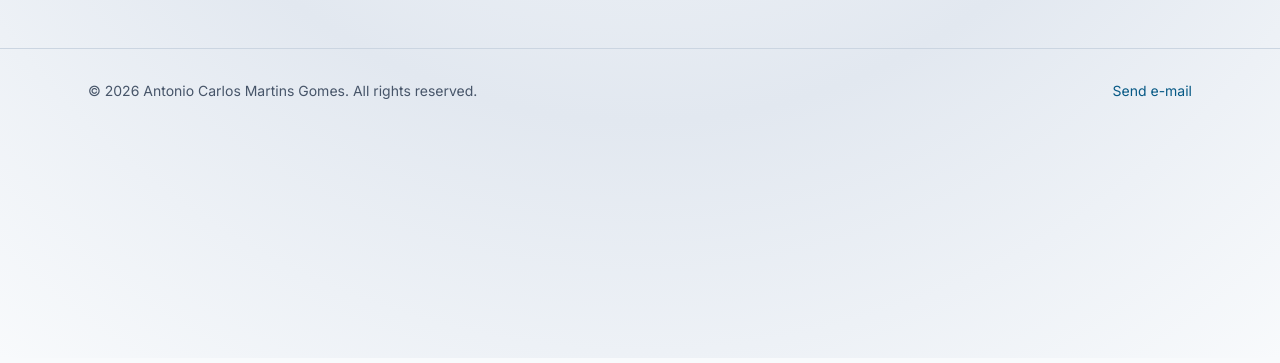
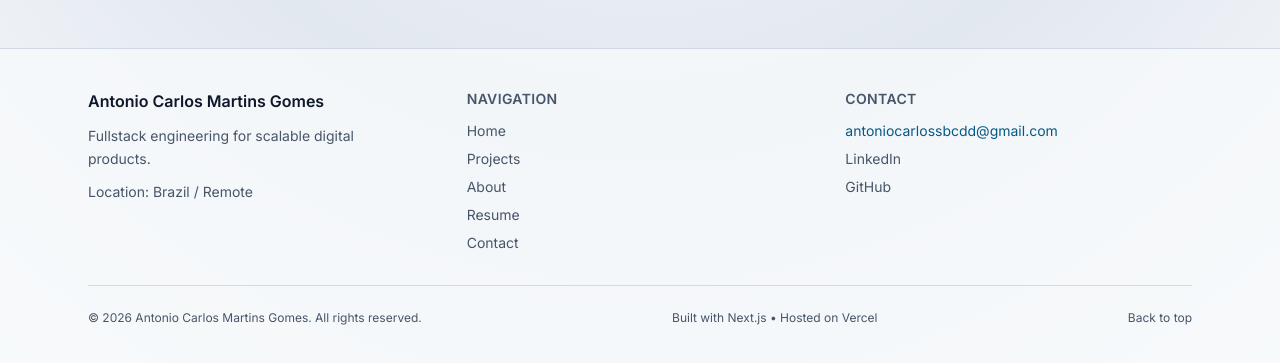
Before and after one commit to CarlosSb/antonio-gomes, a Next.js app: page /en/contact in a window 1280 px wide. Shown: the part 442-805 px from the top of the page. Built offline with nearby package versions, Linux system fonts and the light colour scheme; no server answers.

Commit message:
feat(layout): update nav anchors and implement premium footer

```diff
--- a/src/app/[locale]/layout.tsx
+++ b/src/app/[locale]/layout.tsx
@@ -29,7 +29,7 @@ export default async function LocaleLayout({ children, params }: LocaleLayoutPro
     <>
       <Header content={content} locale={locale} />
       {children}
-      <Footer content={content} />
+      <Footer content={content} locale={locale} />
     </>
   );
 }
--- a/src/components/Footer.tsx
+++ b/src/components/Footer.tsx
@@ -1,26 +1,103 @@
-import type { LocalizedProfileContent } from "@/content/profile";
+import Link from "next/link";
+import type { LocalizedProfileContent, Locale } from "@/content/profile";
+import { withLocalePath } from "@/lib/i18n";
 
 type FooterProps = {
   content: LocalizedProfileContent;
+  locale: Locale;
 };
 
-export default function Footer({ content }: FooterProps) {
+export default function Footer({ content, locale }: FooterProps) {
   const year = new Date().getFullYear();
+  const homePath = withLocalePath(locale);
 
   const rights = content.footer.rights
     .replace("{year}", String(year))
     .replace("{name}", content.profile.name);
 
+  const navigationLinks = [
+    { href: homePath, label: content.navigation.home },
+    { href: withLocalePath(locale, "/projects"), label: content.navigation.projects },
+    { href: withLocalePath(locale, "/about"), label: content.navigation.about },
+    { href: `${homePath}#resume`, label: content.navigation.resume },
+    { href: `${homePath}#contact`, label: content.navigation.contact },
+  ];
+
   return (
-    <footer className="border-t border-slate-800">
-      <div className="mx-auto flex w-full max-w-6xl flex-col gap-2 px-4 py-8 text-sm text-slate-400 sm:flex-row sm:items-center sm:justify-between sm:px-6">
-        <p>{rights}</p>
-        <a
-          href={`mailto:${content.profile.email}`}
-          className="w-fit text-sky-400 transition hover:text-sky-300 focus-visible:outline focus-visible:outline-2 focus-visible:outline-offset-2 focus-visible:outline-sky-500"
-        >
-          {content.actions.emailMe}
-        </a>
+    <footer className="border-t border-slate-800/90 bg-slate-950/80">
+      <div className="mx-auto w-full max-w-6xl px-4 py-10 sm:px-6">
+        <div className="grid gap-8 md:grid-cols-3">
+          <section className="space-y-3" aria-label={content.profile.name}>
+            <h2 className="text-base font-semibold text-slate-100">{content.profile.name}</h2>
+            <p className="max-w-xs text-sm leading-relaxed text-slate-300">{content.footer.tagline}</p>
+            <p className="text-sm text-slate-400">
+              {content.footer.locationLabel}: {content.footer.locationValue}
+            </p>
+          </section>
+
+          <section className="space-y-3" aria-label={content.footer.navigationTitle}>
+            <h2 className="text-sm font-semibold uppercase tracking-wide text-slate-300">
+              {content.footer.navigationTitle}
+            </h2>
+            <nav className="flex flex-col gap-2" aria-label={content.footer.navigationTitle}>
+              {navigationLinks.map((item) => (
+                <Link
+                  key={item.href}
+                  href={item.href}
+                  aria-label={item.label}
+                  className="w-fit text-sm text-slate-300 transition hover:text-slate-100 focus-visible:outline focus-visible:outline-2 focus-visible:outline-offset-2 focus-visible:outline-sky-500"
+                >
+                  {item.label}
+                </Link>
+              ))}
+            </nav>
+          </section>
+
+          <section className="space-y-3" aria-label={content.footer.contactTitle}>
+            <h2 className="text-sm font-semibold uppercase tracking-wide text-slate-300">
+              {content.footer.contactTitle}
+            </h2>
+            <div className="flex flex-col gap-2">
+              <a
+                href={`mailto:${content.profile.email}`}
+                aria-label={content.actions.emailMe}
+                className="w-fit text-sm text-sky-400 transition hover:text-sky-300 focus-visible:outline focus-visible:outline-2 focus-visible:outline-offset-2 focus-visible:outline-sky-500"
+              >
+                {content.profile.email}
+              </a>
+              <a
+                href={content.profile.linkedinUrl}
+                target="_blank"
+                rel="noreferrer"
+                aria-label={content.accessibility.linkedin}
+                className="w-fit text-sm text-slate-300 transition hover:text-slate-100 focus-visible:outline focus-visible:outline-2 focus-visible:outline-offset-2 focus-visible:outline-sky-500"
+              >
+                {content.actions.linkedinProfile}
+              </a>
+              <a
+                href={content.profile.githubUrl}
+                target="_blank"
+                rel="noreferrer"
+                aria-label={content.accessibility.github}
+                className="w-fit text-sm text-slate-300 transition hover:text-slate-100 focus-visible:outline focus-visible:outline-2 focus-visible:outline-offset-2 focus-visible:outline-sky-500"
+              >
+                {content.actions.githubProfile}
+              </a>
+            </div>
+          </section>
+        </div>
+
+        <div className="mt-8 flex flex-col gap-3 border-t border-slate-800/80 pt-6 text-xs text-slate-400 sm:flex-row sm:items-center sm:justify-between">
+          <p>{rights}</p>
+          <p>{content.footer.buildLine}</p>
+          <a
+            href="#top"
+            aria-label={content.footer.backToTop}
+            className="w-fit text-slate-300 transition hover:text-slate-100 focus-visible:outline focus-visible:outline-2 focus-visible:outline-offset-2 focus-visible:outline-sky-500"
+          >
+            {content.footer.backToTop}
+          </a>
+        </div>
       </div>
     </footer>
   );
--- a/src/components/Header.tsx
+++ b/src/components/Header.tsx
@@ -28,16 +28,17 @@ type HeaderProps = {
 };
 
 export default function Header({ content, locale }: HeaderProps) {
+  const homePath = withLocalePath(locale);
   const navigation = [
-    { href: withLocalePath(locale), label: content.navigation.home },
+    { href: homePath, label: content.navigation.home },
     { href: withLocalePath(locale, "/projects"), label: content.navigation.projects },
     { href: withLocalePath(locale, "/about"), label: content.navigation.about },
-    { href: withLocalePath(locale, "/resume"), label: content.navigation.resume },
-    { href: withLocalePath(locale, "/contact"), label: content.navigation.contact },
+    { href: `${homePath}#resume`, label: content.navigation.resume },
+    { href: `${homePath}#contact`, label: content.navigation.contact },
   ];
 
   return (
-    <header className="sticky top-0 z-50 border-b border-slate-800/80 bg-slate-950/90 backdrop-blur">
+    <header id="top" className="sticky top-0 z-50 border-b border-slate-800/80 bg-slate-950/90 backdrop-blur">
       <div className="mx-auto flex w-full max-w-6xl items-center justify-between gap-4 px-4 py-4 sm:px-6">
         <Link href={withLocalePath(locale)} className="text-sm font-semibold tracking-wide text-slate-100">
           {content.profile.name}
```
